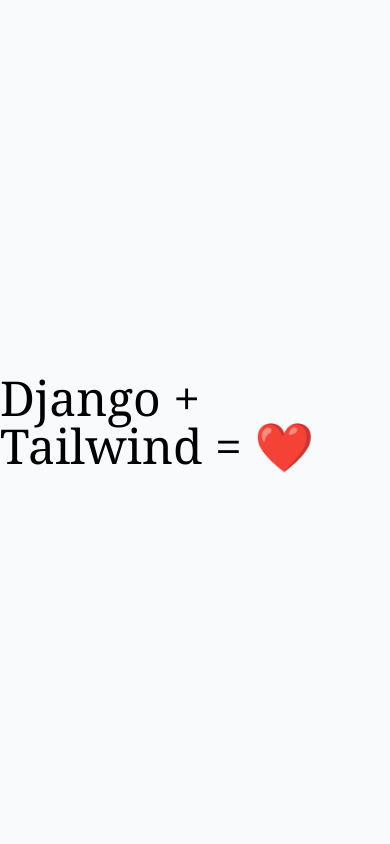
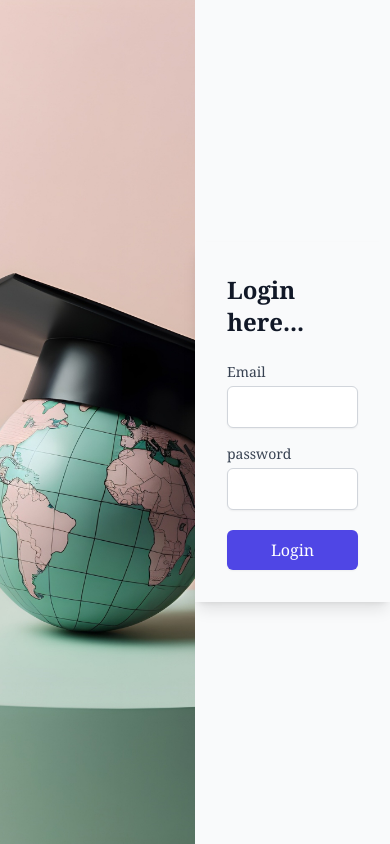
Before and after one commit to sixdgt/django-sms, a Django app: page /accounts/login/ in a window 390 px wide. Run offline with Django 5.2, Linux system fonts and the light colour scheme; some libraries are stand-ins or nearby versions.

Commit message:
login form & jwt authentication package configured

```diff
--- a/school_management_system/accounts/templates/login.html
+++ b/school_management_system/accounts/templates/login.html
@@ -1,8 +1,30 @@
 {% extends 'base.html' %}
-{% block title %} Staff Login {% endblock %}
-
+{% load static %}
+{% block title %} Staff Login {% endblock title %}
 {% block content %}
-<div class="flex justify-center items-center h-screen">
-    <h1>Hello</h1>
+<div class="flex flex-1 h-screen">
+    <div class="w-1/2 bg-gray-100 flex items-center justify-center">
+        <img src="{% static 'images/login_bg.jpg' %}" alt="Background Images" class="object-cover h-full w-full">
+    </div>
+    <div class="w-1/2 bg-auto bg-gray flex items-center justify-center">
+        <div class="w-full max-w-sm p-8 space-y-6 shadow-lg">
+            <h1 class="text-2xl font-bold text-gray-900">Login here...</h1>
+            <form>
+                <div class="space-y-4">
+                    <div>
+                        <label for="email" class="block text-sm font-medium text-gray-700">Email</label>
+                        <input type="email" id="email" name="email" class="mt-1 block w-full px-3 py-2 border border-gray-300 rounded-md shadow-sm focus:ring-1 focus:ring-indigo-500 focus:border-indigo-500 sm:text-sm">
+                    </div>
+                    <div>
+                        <label for="password" class="block text-sm font-medium text-gray-700">password</label>
+                        <input type="password" id="password" name="password" class="mt-1 block w-full px-3 py-2 border border-gray-300 rounded-md shadow-sm focus:ring-1 focus:ring-indigo-500 focus:border-indigo-500 sm:text-sm"
+                    </div>
+                    <div>
+                        <button type="submit" class="w-full py-2 px-4 mt-5 bg-indigo-600 text-white rounded-md shadow-sm hover:bg-indigo-700 focus:outline-none focus:ring-2 focus:ring-offset-2 focus:ring-indigo-500">Login</button>
+                    </div>
+                </div>
+            </form>
+        </div>
+    </div>
 </div>
-{% endblock %}
+{% endblock content %}
--- a/school_management_system/school_management_system/urls.py
+++ b/school_management_system/school_management_system/urls.py
@@ -16,9 +16,17 @@
 """
 from django.contrib import admin
 from django.urls import path, include
+from rest_framework_simplejwt.views import (
+    TokenObtainPairView,
+    TokenRefreshView,
+    TokenVerifyView,
+)
 
 urlpatterns = [
     path('admin/', admin.site.urls),
     path("__reload__/", include("django_browser_reload.urls")),
     path('accounts/', include("accounts.urls")),
+    path('api/token/', TokenObtainPairView.as_view(), name='token_obtain_pair'),
+    path('api/token/refresh/', TokenRefreshView.as_view(), name='token_refresh'),
+    path('api/token/verify', TokenVerifyView.as_view(), name='token_verify'),
 ]
--- a/school_management_system/theme/static/css/dist/styles.css
+++ b/school_management_system/theme/static/css/dist/styles.css
@@ -792,6 +792,14 @@
   margin-right: auto;
 }
 
+.mt-1 {
+  margin-top: 0.25rem;
+}
+
+.mt-5 {
+  margin-top: 1.25rem;
+}
+
 .block {
   display: block;
 }
@@ -800,8 +808,28 @@
   display: flex;
 }
 
+.h-full {
+  height: 100%;
+}
+
 .h-screen {
   height: 100vh;
+}
+
+.w-1\/2 {
+  width: 50%;
+}
+
+.w-full {
+  width: 100%;
+}
+
+.max-w-sm {
+  max-width: 24rem;
+}
+
+.flex-1 {
+  flex: 1 1 0%;
 }
 
 .items-center {
@@ -812,18 +840,94 @@
   justify-content: center;
 }
 
+.space-y-4 > :not([hidden]) ~ :not([hidden]) {
+  --tw-space-y-reverse: 0;
+  margin-top: calc(1rem * calc(1 - var(--tw-space-y-reverse)));
+  margin-bottom: calc(1rem * var(--tw-space-y-reverse));
+}
+
+.space-y-6 > :not([hidden]) ~ :not([hidden]) {
+  --tw-space-y-reverse: 0;
+  margin-top: calc(1.5rem * calc(1 - var(--tw-space-y-reverse)));
+  margin-bottom: calc(1.5rem * var(--tw-space-y-reverse));
+}
+
+.rounded-md {
+  border-radius: 0.375rem;
+}
+
+.border {
+  border-width: 1px;
+}
+
+.border-gray-300 {
+  --tw-border-opacity: 1;
+  border-color: rgb(209 213 219 / var(--tw-border-opacity));
+}
+
+.bg-gray-100 {
+  --tw-bg-opacity: 1;
+  background-color: rgb(243 244 246 / var(--tw-bg-opacity));
+}
+
 .bg-gray-50 {
   --tw-bg-opacity: 1;
   background-color: rgb(249 250 251 / var(--tw-bg-opacity));
+}
+
+.bg-indigo-600 {
+  --tw-bg-opacity: 1;
+  background-color: rgb(79 70 229 / var(--tw-bg-opacity));
+}
+
+.bg-auto {
+  background-size: auto;
+}
+
+.object-cover {
+  -o-object-fit: cover;
+     object-fit: cover;
+}
+
+.p-8 {
+  padding: 2rem;
+}
+
+.px-3 {
+  padding-left: 0.75rem;
+  padding-right: 0.75rem;
+}
+
+.px-4 {
+  padding-left: 1rem;
+  padding-right: 1rem;
+}
+
+.py-2 {
+  padding-top: 0.5rem;
+  padding-bottom: 0.5rem;
 }
 
 .font-serif {
   font-family: ui-serif, Georgia, Cambria, "Times New Roman", Times, serif;
 }
 
-.text-5xl {
-  font-size: 3rem;
-  line-height: 1;
+.text-2xl {
+  font-size: 1.5rem;
+  line-height: 2rem;
+}
+
+.text-sm {
+  font-size: 0.875rem;
+  line-height: 1.25rem;
+}
+
+.font-bold {
+  font-weight: 700;
+}
+
+.font-medium {
+  font-weight: 500;
 }
 
 .leading-normal {
@@ -833,3 +937,73 @@
 .tracking-normal {
   letter-spacing: 0em;
 }
+
+.text-gray-700 {
+  --tw-text-opacity: 1;
+  color: rgb(55 65 81 / var(--tw-text-opacity));
+}
+
+.text-gray-900 {
+  --tw-text-opacity: 1;
+  color: rgb(17 24 39 / var(--tw-text-opacity));
+}
+
+.text-white {
+  --tw-text-opacity: 1;
+  color: rgb(255 255 255 / var(--tw-text-opacity));
+}
+
+.shadow-lg {
+  --tw-shadow: 0 10px 15px -3px rgb(0 0 0 / 0.1), 0 4px 6px -4px rgb(0 0 0 / 0.1);
+  --tw-shadow-colored: 0 10px 15px -3px var(--tw-shadow-color), 0 4px 6px -4px var(--tw-shadow-color);
+  box-shadow: var(--tw-ring-offset-shadow, 0 0 #0000), var(--tw-ring-shadow, 0 0 #0000), var(--tw-shadow);
+}
+
+.shadow-sm {
+  --tw-shadow: 0 1px 2px 0 rgb(0 0 0 / 0.05);
+  --tw-shadow-colored: 0 1px 2px 0 var(--tw-shadow-color);
+  box-shadow: var(--tw-ring-offset-shadow, 0 0 #0000), var(--tw-ring-shadow, 0 0 #0000), var(--tw-shadow);
+}
+
+.hover\:bg-indigo-700:hover {
+  --tw-bg-opacity: 1;
+  background-color: rgb(67 56 202 / var(--tw-bg-opacity));
+}
+
+.focus\:border-indigo-500:focus {
+  --tw-border-opacity: 1;
+  border-color: rgb(99 102 241 / var(--tw-border-opacity));
+}
+
+.focus\:outline-none:focus {
+  outline: 2px solid transparent;
+  outline-offset: 2px;
+}
+
+.focus\:ring-1:focus {
+  --tw-ring-offset-shadow: var(--tw-ring-inset) 0 0 0 var(--tw-ring-offset-width) var(--tw-ring-offset-color);
+  --tw-ring-shadow: var(--tw-ring-inset) 0 0 0 calc(1px + var(--tw-ring-offset-width)) var(--tw-ring-color);
+  box-shadow: var(--tw-ring-offset-shadow), var(--tw-ring-shadow), var(--tw-shadow, 0 0 #0000);
+}
+
+.focus\:ring-2:focus {
+  --tw-ring-offset-shadow: var(--tw-ring-inset) 0 0 0 var(--tw-ring-offset-width) var(--tw-ring-offset-color);
+  --tw-ring-shadow: var(--tw-ring-inset) 0 0 0 calc(2px + var(--tw-ring-offset-width)) var(--tw-ring-color);
+  box-shadow: var(--tw-ring-offset-shadow), var(--tw-ring-shadow), var(--tw-shadow, 0 0 #0000);
+}
+
+.focus\:ring-indigo-500:focus {
+  --tw-ring-opacity: 1;
+  --tw-ring-color: rgb(99 102 241 / var(--tw-ring-opacity));
+}
+
+.focus\:ring-offset-2:focus {
+  --tw-ring-offset-width: 2px;
+}
+
+@media (min-width: 640px) {
+  .sm\:text-sm {
+    font-size: 0.875rem;
+    line-height: 1.25rem;
+  }
+}
--- a/school_management_system/theme/templates/base.html
+++ b/school_management_system/theme/templates/base.html
@@ -2,18 +2,15 @@
 <!DOCTYPE html>
 <html lang="en">
   <head>
-    <title>Django Tailwind</title>
-		<meta charset="UTF-8">
-		<meta name="viewport" content="width=device-width, initial-scale=1.0">
-		<meta http-equiv="X-UA-Compatible" content="ie=edge">
+    <title>{% block title %} School Management System {% endblock %}</title>
+    <meta charset="UTF-8" />
+    <meta name="viewport" content="width=device-width, initial-scale=1.0" />
+    <meta http-equiv="X-UA-Compatible" content="ie=edge" />
     {% tailwind_css %}
   </head>
-
   <body class="bg-gray-50 font-serif leading-normal tracking-normal">
-		<div class="container mx-auto">
-			<section class="flex items-center justify-center h-screen">
-				<h1 class="text-5xl">Django + Tailwind = ❤️</h1>
+    <section class="container mx-auto">
+      {% block content %}{% endblock %}
     </section>
-		</div>
   </body>
 </html>
```
Also changed, not shown: school_management_system/school_management_system/settings.py (+50 -0 lines), school_management_system/static/images/login_bg.jpg (added). Lines whose indentation alone changed are shown as unchanged.
